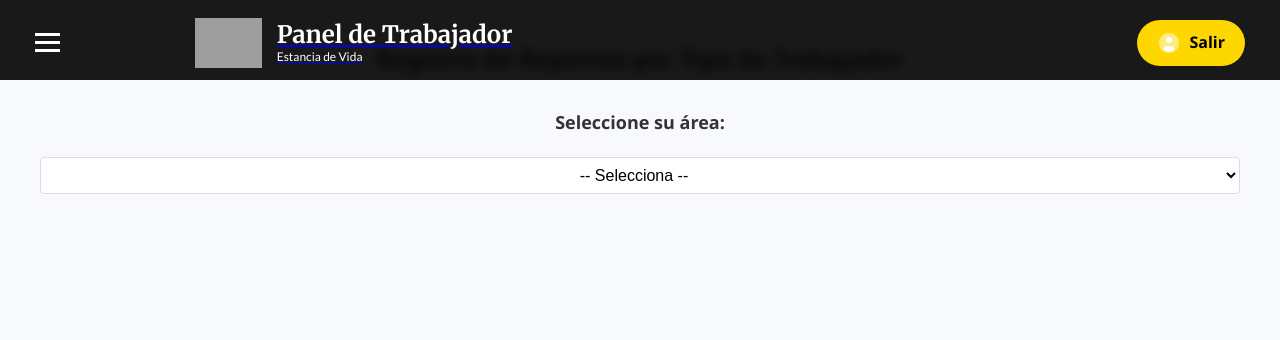
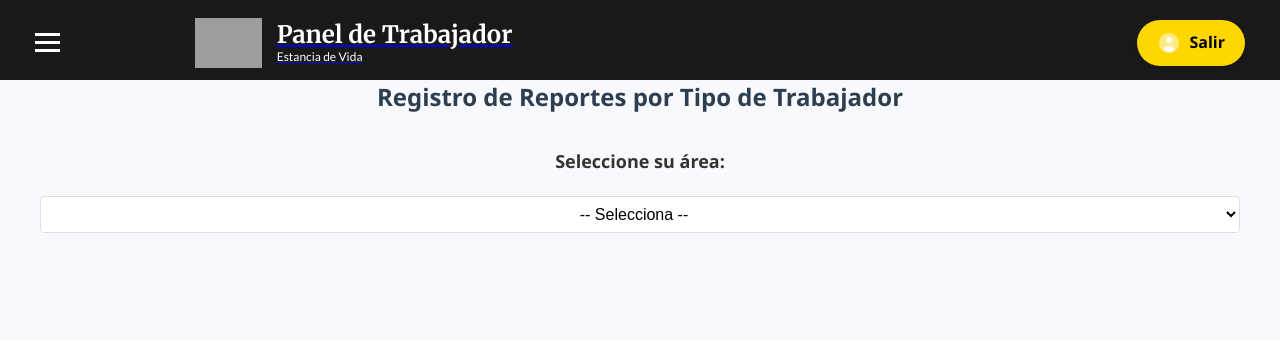
Before and after one commit to Kallolt2030/Estancia, a PHP site: page /trabajadores/formExp.php in a window 1280 px wide. Shown: the top 340 px of the page. Run offline with PHP 8.4, Linux system fonts and the light colour scheme; the visitor is signed in with stand-in values (Sample User, id 1); data that the repository does not hold is empty; grey boxes are pictures that could not be loaded.

Commit message:
Reportes medicos margen

```diff
--- a/assets/css/formTrab.css
+++ b/assets/css/formTrab.css
@@ -8,7 +8,7 @@
     font-family: 'Segoe UI', sans-serif;
     background-color: #f7f9fc;
     color: #333;
-    margin: 0;
+     margin-top: 3%;
     padding: 40px;
   }
 
```
